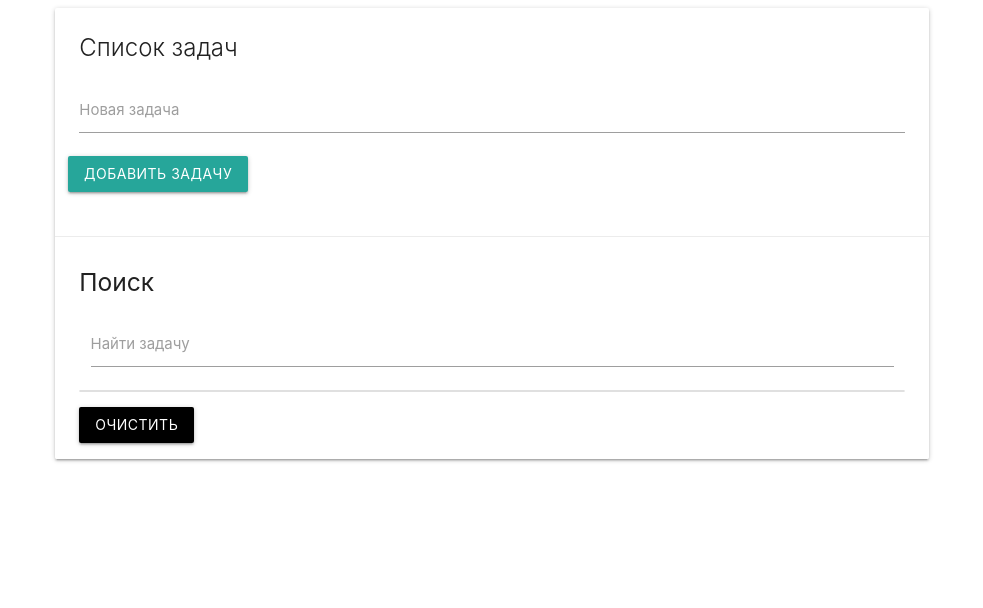
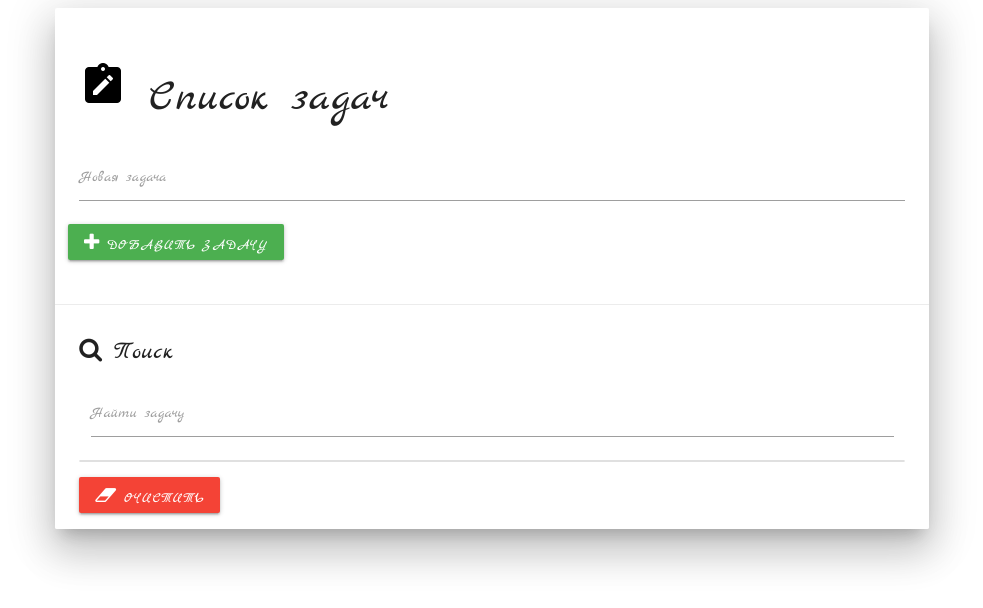
Before and after one commit to Belchenkov/jsTaskManager, a plain HTML site: page index.html in a window 1280 px wide. Shown: the whole page, without its empty margins (148-1131 px from the left). Drawn offline with Linux system fonts and the light colour scheme.

Commit message:
Add Icons

```diff
--- a/index.html
+++ b/index.html
@@ -6,37 +6,51 @@
           content="width=device-width, user-scalable=no, initial-scale=1.0, maximum-scale=1.0, minimum-scale=1.0">
     <meta http-equiv="X-UA-Compatible" content="ie=edge">
     <title>Task Manager</title>
-    <!--Import Google Icon Font-->
-    <link href="https://fonts.googleapis.com/icon?family=Material+Icons" rel="stylesheet">
+    <link href="https://fonts.googleapis.com/css?family=Marck+Script&amp;subset=cyrillic" rel="stylesheet">
     <link rel="stylesheet" href="css/font-awesome.min.css">
     <link rel="stylesheet" href="css/materialize.min.css">
+    <style>
+        body, button, input {
+            font-family: 'Marck Script', cursive!important;
+            font-size: 16px;
+        }
+    </style>
 </head>
 <body>
     <div class="container">
         <div class="row">
             <div class="col s12">
-                <div id="main" class="card">
+                <div id="main" class="card z-depth-5">
                     <div class="card-content">
-                        <span class="card-title">Список задач</span>
+                        <h3>
+                            <img src="img/logo.png" alt="Logo"> Список задач
+                        </h3>
+
                         <div class="row">
                             <form id="task-form">
                                 <div class="input-field col s12">
                                     <input type="text" id="task" name="task">
                                     <label for="task">Новая задача</label>
                                 </div>
-                                <button type="submit" class="btn">Добавить задачу</button>
+                                <button type="submit" class="btn green">
+                                    <i class="fa fa-plus"></i> Добавить задачу
+                                </button>
                             </form>
                         </div>
                     </div>
                     <div class="card-action">
-                        <h5 id="task-title">Поиск</h5>
+                        <h5 id="task-title">
+                            <i class="fa fa-search"></i> Поиск
+                        </h5>
                         <div class="input-field col s12">
                             <input type="text" id="filter" name="filter">
                             <label for="filter">Найти задачу</label>
                         </div>
                         <ul class="collection">
                         </ul>
-                        <a href="#" class="clear-tasks btn black">Очистить</a>
+                        <a href="#" class="clear-tasks btn red">
+                            <i class="fa fa-eraser"></i> Очистить
+                        </a>
                     </div>
                 </div>
             </div>
```
Also changed, not shown: img/logo.png (added), 1 other file.
